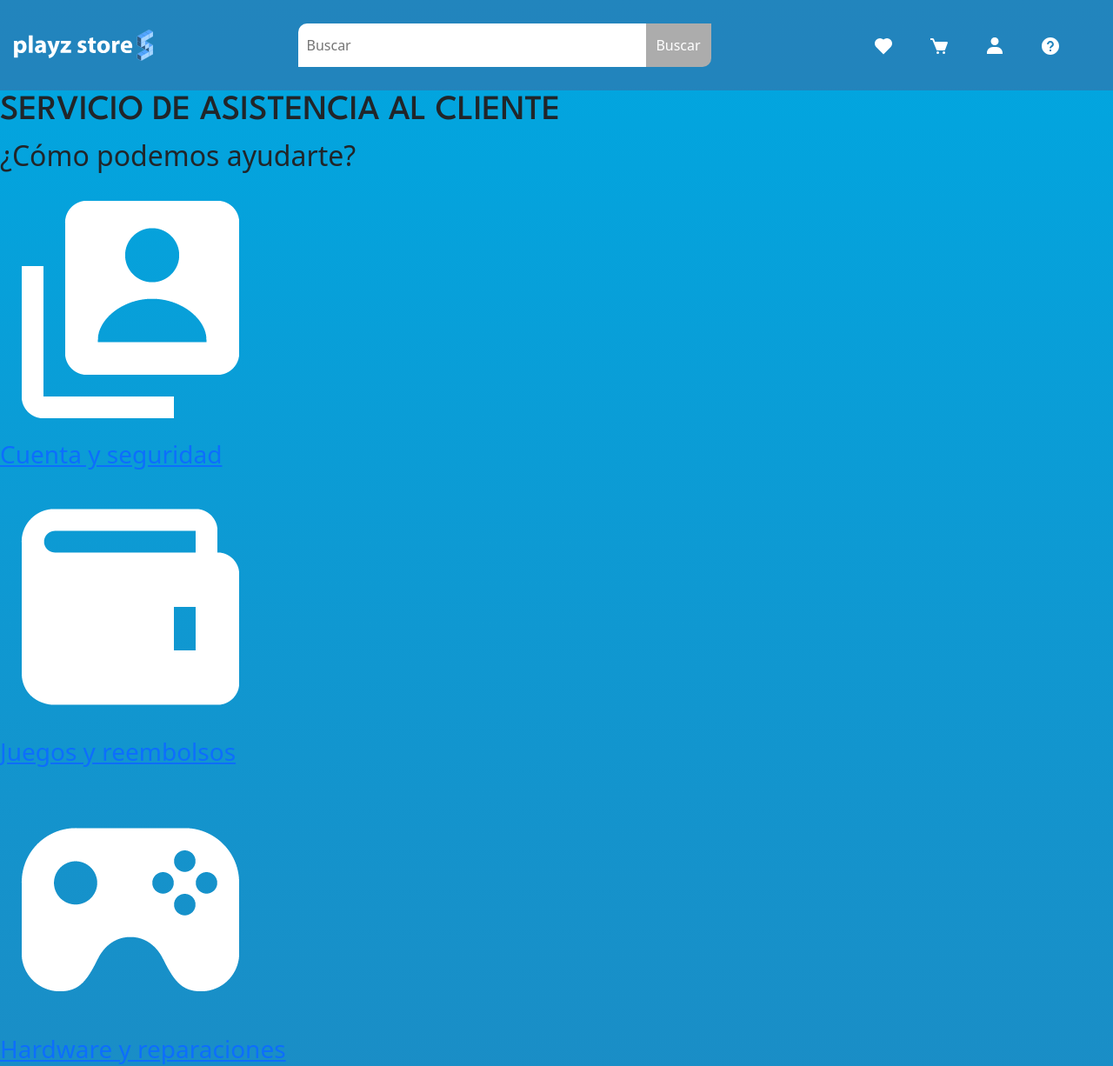
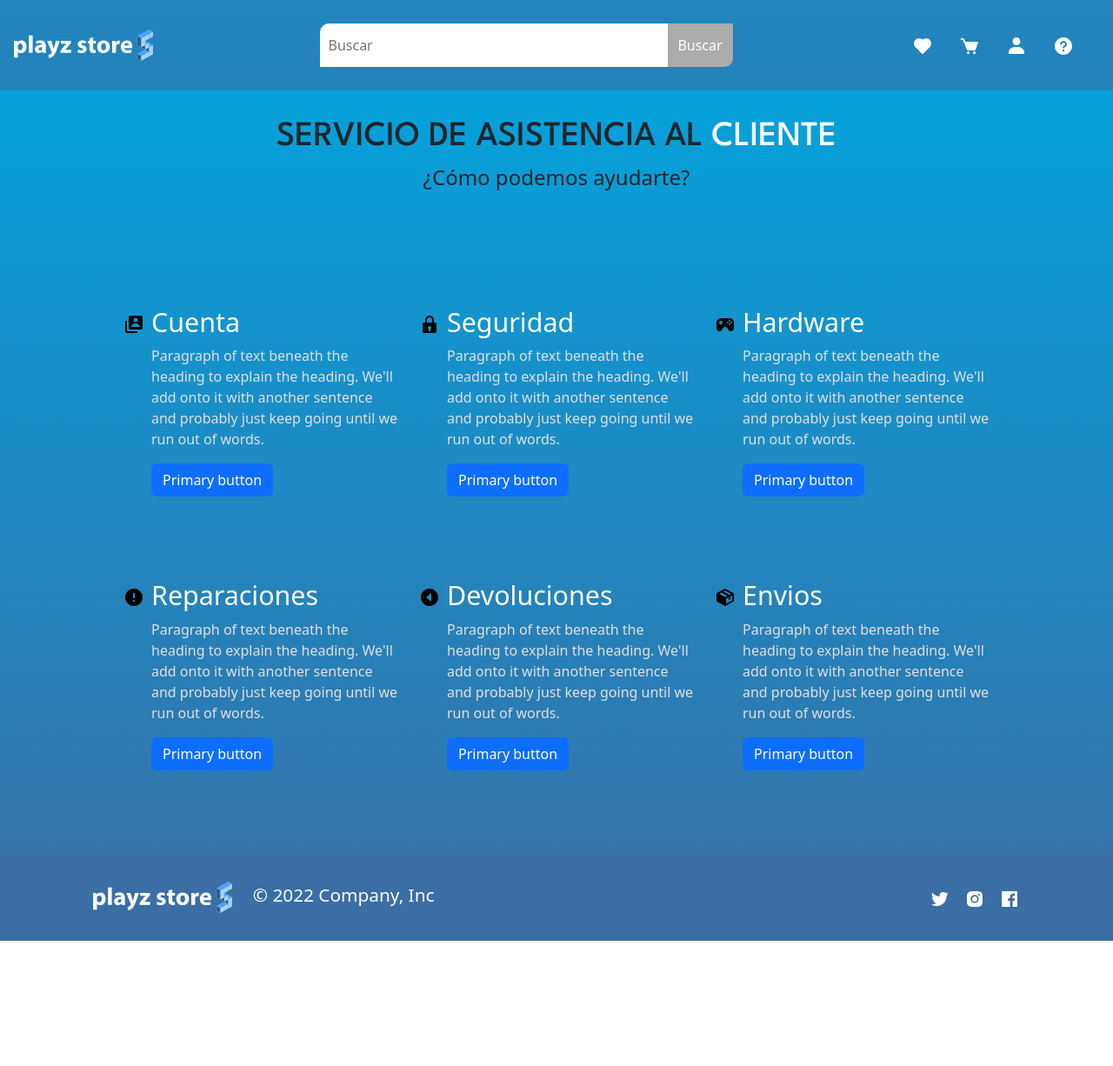
Before and after one commit to ledesmamanu123/proyecto--web, a plain HTML site: page pages/ayuda.html in a window 1280 px wide. Shown: the top 1226 px of the page at 87% size. After the commit the page ends 1082 px from the top, so only its background shows below. Drawn offline with nearby package versions, Linux system fonts and the light colour scheme.

Commit message:
nueva pag de ayuda

```diff
--- a/css/style.css
+++ b/css/style.css
@@ -11,6 +11,9 @@
 .titulos{
     font-size: 2.5rem;
     font-family: 'League Spartan', sans-serif;
+}
+.subtitulo-help{
+    font-size: 1.5rem;
 }
 .subtitulo-uno{
     padding-left: 20px;
@@ -42,7 +45,7 @@ nav{
 }
 
 .nav-item{
-    padding: 20px;
+    padding: 15px;
 }
 .navLogo{
     fill: white;
@@ -331,6 +334,19 @@ body{
     margin-right: 30px;
 }
 
+/* PAGINA AYUDA */
+.icon-help-local{
+    fill: black;
+    height: 1em;
+    width: 1em;
+}
+.titulo-card-help-local{
+    color: white;
+    font-size: 1.9rem;
+}
+.text-help-local{
+    color: rgb(224, 223, 223);
+}
 /* FOOTER */
 footer{
     background-color: #3A6EA5;
--- a/pages/ayuda.html
+++ b/pages/ayuda.html
@@ -39,47 +39,86 @@
         </nav>
     </header>
     <main>
-        <h1 class="titulos">SERVICIO DE ASISTENCIA AL CLIENTE</h1>
-        <h2 class="subtitulo">¿Cómo podemos ayudarte?</h2>
-        <div class="padreCliente">
-            <a class="btnAyuda" href="">
-                <div class="hijoCliente hijoUno">
-                <img class="imgcliente" src="../img/ayuda/user-account.png" alt="logo user">
-                <h3 class="tituloAyuda">Cuenta y seguridad</h3>
+        <div class="gap"></div>
+        <h1 class="titulos text-center"><span class="subtitulo-uno">SERVICIO DE ASISTENCIA AL</span><span class="subtitulo-dos">CLIENTE</span></h1>
+        <h2 class="subtitulo-help text-center">¿Cómo podemos ayudarte?</h2>
+        <div class="gap"></div>
+            <div class="container px-4 py-5" id="hanging-icons">
+                <div class="row g-4 py-5 row-cols-1 row-cols-lg-3 px-5">
+                  <div class="col d-flex align-items-start">
+                    <div class="icon-square d-inline-flex align-items-center justify-content-center fs-4 flex-shrink-0 me-2 py-2">
+                        <svg class="icon-help-local" xmlns="http://www.w3.org/2000/svg"><path d="M20 2H8a2 2 0 0 0-2 2v12a2 2 0 0 0 2 2h12a2 2 0 0 0 2-2V4a2 2 0 0 0-2-2zm-6 2.5a2.5 2.5 0 1 1 0 5 2.5 2.5 0 0 1 0-5zM19 15H9v-.25C9 12.901 11.254 11 14 11s5 1.901 5 3.75V15z"></path><path d="M4 8H2v12c0 1.103.897 2 2 2h12v-2H4V8z"></path></svg>
                     </div>
-            </a>
-            <a class="btnAyuda" href="">
-                <div class="hijoCliente hijoDos">
-                <img class="imgcliente" src="../img/ayuda/wallet.png" alt="logo wallet">
-                <h3 class="tituloAyuda">Juegos y reembolsos</h3>
-                </div>
-            </a>
-            <a class="btnAyuda" href="">
-                <div class="hijoCliente hijoTres">
-                <img class="imgcliente" src="../img/ayuda/joystick.png" alt="logo ayuda">
-                <h3 class="tituloAyuda">Hardware y reparaciones</h3>
-                </div>
-            </a>
-            <a class="btnAyuda" href="">
-                <div class="hijoCliente hijoCuatro">
-                <img class="imgcliente" src="../img/ayuda/candado.png" alt="logo candado">
-                <h3 class="tituloAyuda">Seguridad</h3>
-                </div>
+                    <div>
+                      <h2 class="titulo-card-help-local">Cuenta</h2>
+                      <p class="text-help-local">Paragraph of text beneath the heading to explain the heading. We'll add onto it with another sentence and probably just keep going until we run out of words.</p>
+                      <a href="#" class="btn btn-primary">
+                        Primary button
                       </a>
                     </div>
-        <h4 class="titulos">CONTACTANOS</h4>
-        <div class="contactoPadre">
-            <div class="hijoContacto">
-                <a href=""><img class="imgcontacto" src="../img/ayuda/whatsapp.png" alt="logo whatsapp"></a>
-                <p class="parrafo-ayuda">Atención 24/7</p>
                   </div>
-            <div class="hijoContacto">
-                <p class="parrafo-ayuda">Buscanos como: playz.store</p>
-                <a href=""><img class="imgcontacto" src="../img/ayuda/instagram.png" alt="logo instagram"></a>
+                  <div class="col d-flex align-items-start">
+                    <div class="icon-square d-inline-flex align-items-center justify-content-center fs-4 flex-shrink-0 me-2 py-2">
+                        <svg class="icon-help-local" xmlns="http://www.w3.org/2000/svg"><path d="M12 2C9.243 2 7 4.243 7 7v3H6a2 2 0 0 0-2 2v8a2 2 0 0 0 2 2h12a2 2 0 0 0 2-2v-8a2 2 0 0 0-2-2h-1V7c0-2.757-2.243-5-5-5zM9 7c0-1.654 1.346-3 3-3s3 1.346 3 3v3H9V7zm4 10.723V20h-2v-2.277a1.993 1.993 0 0 1 .567-3.677A2.001 2.001 0 0 1 14 16a1.99 1.99 0 0 1-1 1.723z"></path></svg>
                     </div>
-            <div class="hijoContacto">
-                <a href=""><img class="imgcontacto" src="../img/ayuda/phone.png" alt="logo telefono"></a>
-                <p class="parrafo-ayuda">Llamanos al siguiente número: 11-2345-6789</p>
+                    <div>
+                      <h2 class="titulo-card-help-local">Seguridad</h2>
+                      <p class="text-help-local">Paragraph of text beneath the heading to explain the heading. We'll add onto it with another sentence and probably just keep going until we run out of words.</p>
+                      <a href="#" class="btn btn-primary">
+                        Primary button
+                      </a>
+                    </div>
+                  </div>
+                  <div class="col d-flex align-items-start">
+                    <div class="icon-square d-inline-flex align-items-center justify-content-center fs-4 flex-shrink-0 me-2 py-2">
+                        <svg class="icon-help-local" xmlns="http://www.w3.org/2000/svg"><path d="M21.986 9.74a3.193 3.193 0 0 0-.008-.088A5.003 5.003 0 0 0 17 5H7a4.97 4.97 0 0 0-4.987 4.737c-.01.079-.013.161-.013.253v6.51c0 .925.373 1.828 1.022 2.476A3.524 3.524 0 0 0 5.5 20c1.8 0 2.504-1 3.5-3 .146-.292.992-2 3-2 1.996 0 2.853 1.707 3 2 1.004 2 1.7 3 3.5 3 .925 0 1.828-.373 2.476-1.022A3.524 3.524 0 0 0 22 16.5V10c0-.095-.004-.18-.014-.26zM7 12.031a2 2 0 1 1-.001-3.999A2 2 0 0 1 7 12.031zm10-5a1 1 0 1 1 0 2 1 1 0 1 1 0-2zm-2 4a1 1 0 1 1 0-2 1 1 0 1 1 0 2zm2 2a1 1 0 1 1 0-2 1 1 0 1 1 0 2zm2-2a1 1 0 1 1 0-2 1 1 0 1 1 0 2z"></path></svg>
+                    </div>
+                    <div>
+                      <h2 class="titulo-card-help-local">Hardware</h2>
+                      <p class="text-help-local">Paragraph of text beneath the heading to explain the heading. We'll add onto it with another sentence and probably just keep going until we run out of words.</p>
+                      <a href="#" class="btn btn-primary">
+                        Primary button
+                      </a>
+                    </div>
+                  </div>
+                </div>
+                <div class="row g-4 py-5 row-cols-1 row-cols-lg-3  px-5">
+                    <div class="col d-flex align-items-start">
+                      <div class="icon-square d-inline-flex align-items-center justify-content-center fs-4 flex-shrink-0 me-2 py-2">
+                        <svg class="icon-help-local" xmlns="http://www.w3.org/2000/svg"><path d="M11.953 2C6.465 2 2 6.486 2 12s4.486 10 10 10 10-4.486 10-10S17.493 2 11.953 2zM13 17h-2v-2h2v2zm0-4h-2V7h2v6z"></path></svg>
+                      </div>
+                      <div>
+                        <h2 class="titulo-card-help-local">Reparaciones</h2>
+                        <p class="text-help-local">Paragraph of text beneath the heading to explain the heading. We'll add onto it with another sentence and probably just keep going until we run out of words.</p>
+                        <a href="#" class="btn btn-primary">
+                          Primary button
+                        </a>
+                      </div>
+                    </div>
+                    <div class="col d-flex align-items-start">
+                      <div class="icon-square d-inline-flex align-items-center justify-content-center fs-4 flex-shrink-0 me-2 py-2">
+                        <svg class="icon-help-local" xmlns="http://www.w3.org/2000/svg"><path d="M12 2C6.486 2 2 6.486 2 12s4.486 10 10 10 10-4.486 10-10S17.514 2 12 2zm2 15-6-5 6-5v10z"></path></svg>
+                      </div>
+                      <div>
+                        <h2 class="titulo-card-help-local">Devoluciones</h2>
+                        <p class="text-help-local">Paragraph of text beneath the heading to explain the heading. We'll add onto it with another sentence and probably just keep going until we run out of words.</p>
+                        <a href="#" class="btn btn-primary">
+                          Primary button
+                        </a>
+                      </div>
+                    </div>
+                    <div class="col d-flex align-items-start">
+                      <div class="icon-square d-inline-flex align-items-center justify-content-center fs-4 flex-shrink-0 me-2 py-2">
+                        <svg class="icon-help-local" xmlns="http://www.w3.org/2000/svg"><path d="M21.993 7.95a.96.96 0 0 0-.029-.214c-.007-.025-.021-.049-.03-.074-.021-.057-.04-.113-.07-.165-.016-.027-.038-.049-.057-.075-.032-.045-.063-.091-.102-.13-.023-.022-.053-.04-.078-.061-.039-.032-.075-.067-.12-.094-.004-.003-.009-.003-.014-.006l-.008-.006-8.979-4.99a1.002 1.002 0 0 0-.97-.001l-9.021 4.99c-.003.003-.006.007-.011.01l-.01.004c-.035.02-.061.049-.094.073-.036.027-.074.051-.106.082-.03.031-.053.067-.079.102-.027.035-.057.066-.079.104-.026.043-.04.092-.059.139-.014.033-.032.064-.041.1a.975.975 0 0 0-.029.21c-.001.017-.007.032-.007.05V16c0 .363.197.698.515.874l8.978 4.987.001.001.002.001.02.011c.043.024.09.037.135.054.032.013.063.03.097.039a1.013 1.013 0 0 0 .506 0c.033-.009.064-.026.097-.039.045-.017.092-.029.135-.054l.02-.011.002-.001.001-.001 8.978-4.987c.316-.176.513-.511.513-.874V7.998c0-.017-.006-.031-.007-.048zm-10.021 3.922L5.058 8.005 7.82 6.477l6.834 3.905-2.682 1.49zm.048-7.719L18.941 8l-2.244 1.247-6.83-3.903 2.153-1.191zM13 19.301l.002-5.679L16 11.944V15l2-1v-3.175l2-1.119v5.705l-7 3.89z"></path></svg>
+                      </div>
+                      <div>
+                        <h2 class="titulo-card-help-local">Envios</h2>
+                        <p class="text-help-local">Paragraph of text beneath the heading to explain the heading. We'll add onto it with another sentence and probably just keep going until we run out of words.</p>
+                        <a href="#" class="btn btn-primary">
+                          Primary button
+                        </a>
+                      </div>
+                    </div>
                   </div>
               </div>
     </main>
```
Lines whose indentation alone changed are shown as unchanged.
